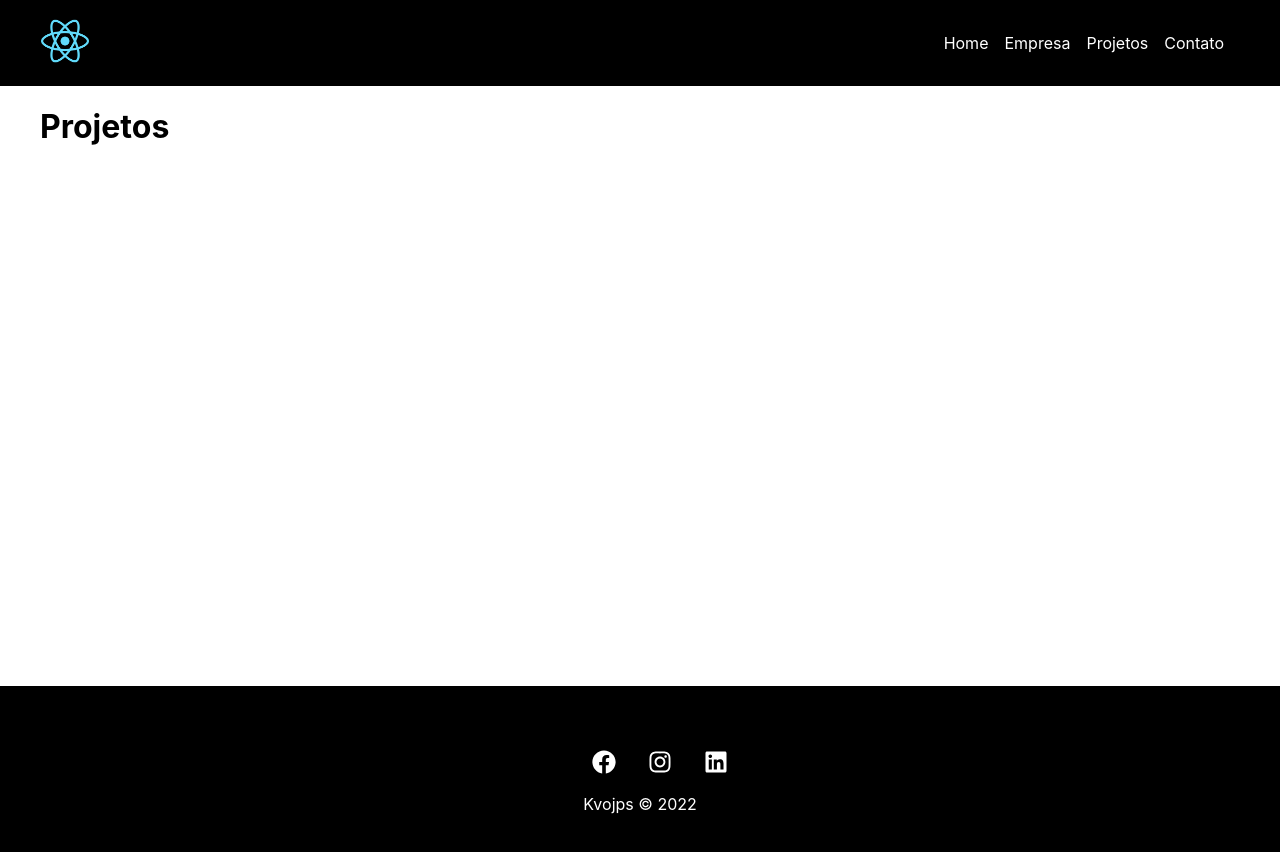
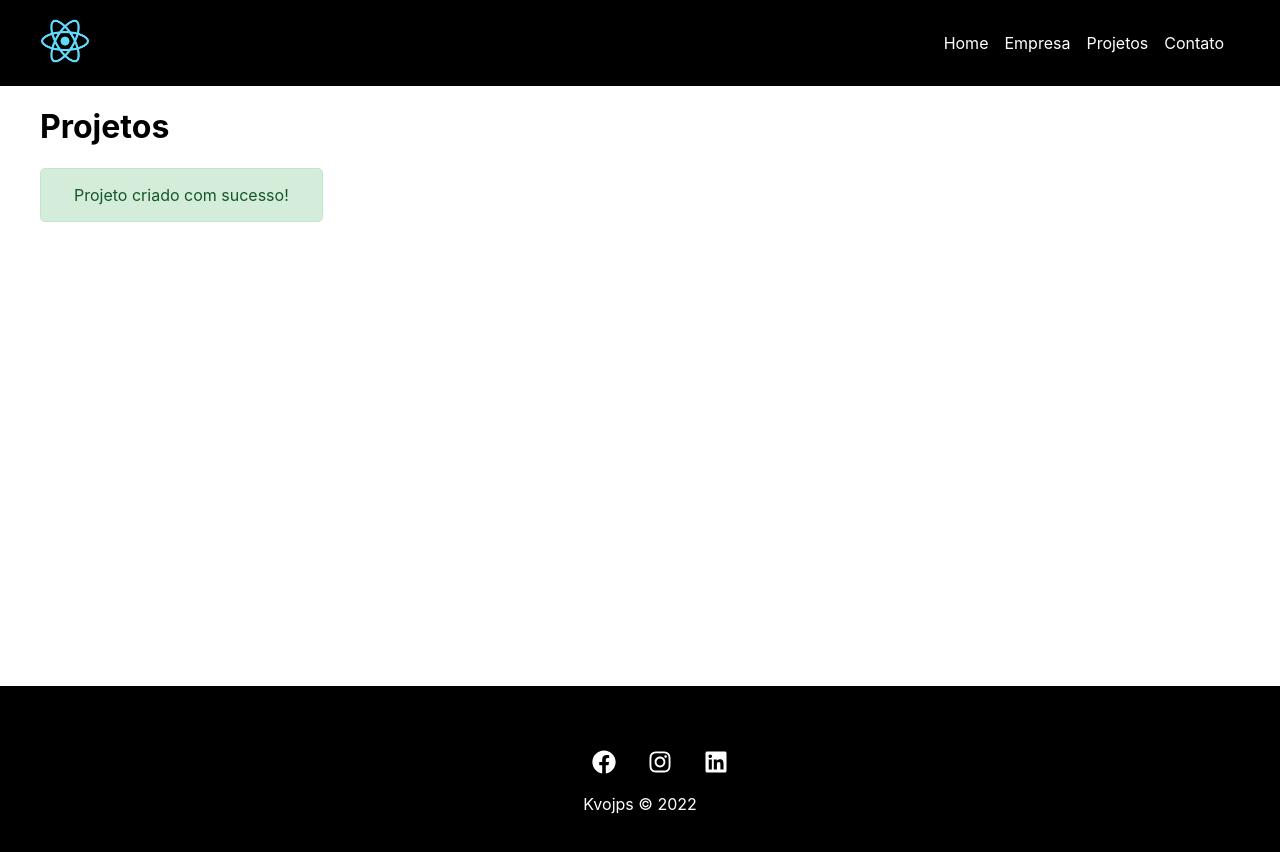
Before and after one commit to kvojps/gerenciador-projetos-react, a React (Create React App) app: page /newproject in a window 1280 px wide. Both pictures are taken after typing "Sample", "5" into the empty fields and a click on the button "Criar Projeto". Shown: the top 852 px of the page. Built offline with nearby package versions, Linux system fonts and the light colour scheme; no server answers; data requests are answered from the project's data file.

Commit message:
adicionando componente de mensagens do sistema

```diff
--- a/db.json
+++ b/db.json
@@ -16,6 +16,31 @@
         "name": "Infra"
       },
       "id": 2
+    },
+    [],
+    [],
+    {
+      "name": "projeto x",
+      "budget": "1000",
+      "category": {
+        "id": "1",
+        "name": "Infra"
+      },
+      "cost": 0,
+      "services": [],
+      "id": 3
+    },
+    {
+      "name": "José Ferreira Dos Santos Júnior",
+      "cost": 0,
+      "services": [],
+      "id": 4
+    },
+    {
+      "name": "oi",
+      "cost": 0,
+      "services": [],
+      "id": 5
     }
   ],
   "categories": [
--- /dev/null
+++ b/src/components/layout/Message.js
@@ -0,0 +1,35 @@
+import {useState, useEffect} from 'react'
+
+import styles from './assets/Message.module.css'
+
+function Message({type, msg}) {
+
+    const [visible, setVisible] = useState(false)
+
+    useEffect(
+        () => {
+            if (!msg) {
+                setVisible(false)
+                return
+            }
+
+            setVisible(true)
+
+            const timer = setTimeout(() => {
+                setVisible(false)
+            },3000)
+
+            return() => clearTimeout(timer)
+        },[msg]
+    )
+
+    return (
+        <>
+            {visible && (
+                <div className={`${styles.message} ${styles[type]}`}> {msg} </div>
+            )}
+        </>
+    )
+}
+
+export default Message
--- /dev/null
+++ b/src/components/layout/assets/Message.module.css
@@ -0,0 +1,21 @@
+.message {
+    width: 100%;
+    padding: 1em;
+    border: 1px solid #000;
+    margin: 0 auto;
+    text-align: center;
+    margin-bottom: 2em;
+    border-radius: 5px;
+}
+
+.success {
+    color: #155724;
+    background-color: #D4EDDA;
+    border-color: #C3E6CB;
+}
+
+.error {
+    color: #721C24;
+    background-color: #F8D7DA;
+    border-color: #F5C6CB;
+}
--- a/src/components/pages/NewProject.js
+++ b/src/components/pages/NewProject.js
@@ -19,7 +19,7 @@ function NewProject() {
         }).then((resp) => resp.json())
         .then((data) => {
             console.log(data)
-            history('/projects', {message:"Projeto criado com sucesso!"})
+            history('/projects', { state: {message: 'Projeto criado com sucesso!'} })
         })
         .catch((err) => console.log(err))
     }
--- a/src/components/pages/Projects.js
+++ b/src/components/pages/Projects.js
@@ -1,7 +1,18 @@
+import Message from '../layout/Message'
+import {useLocation} from 'react-router-dom'
+
 function Projects() {
+
+    const location = useLocation()
+    let message = ''
+    if (location.state) {
+        message = location.state.message
+    }
+
     return(
         <div>
             <h1>Projetos</h1>
+            {message && <Message type="success" msg={message} />}
         </div>
     )
 }
```
